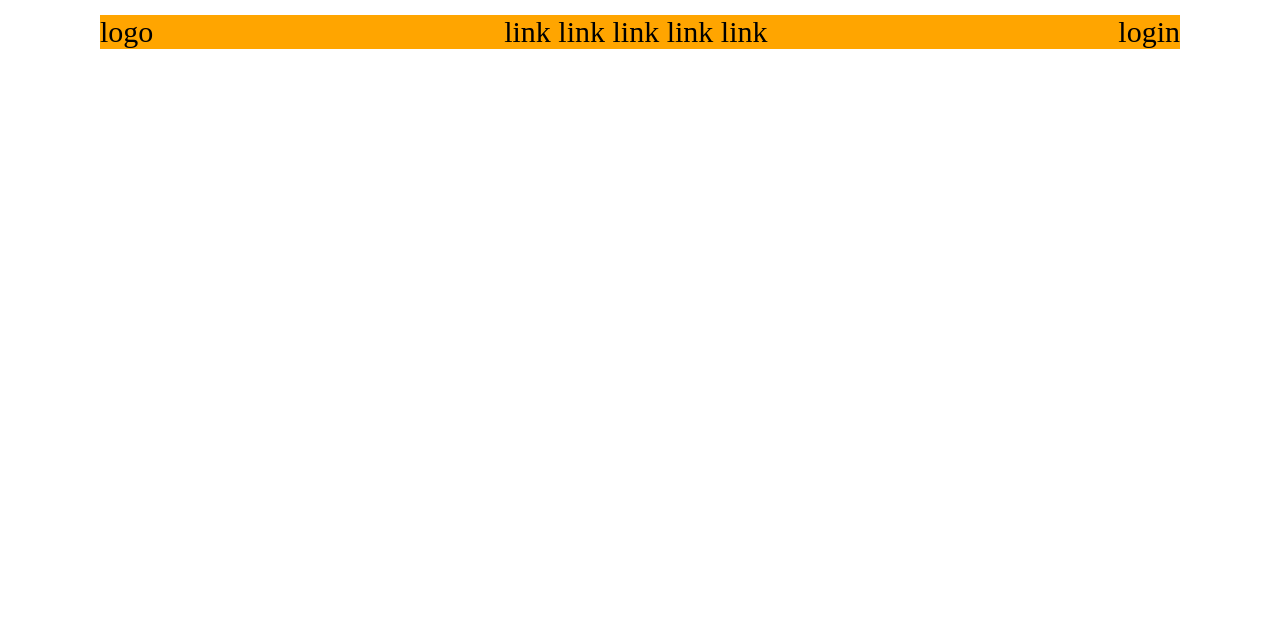
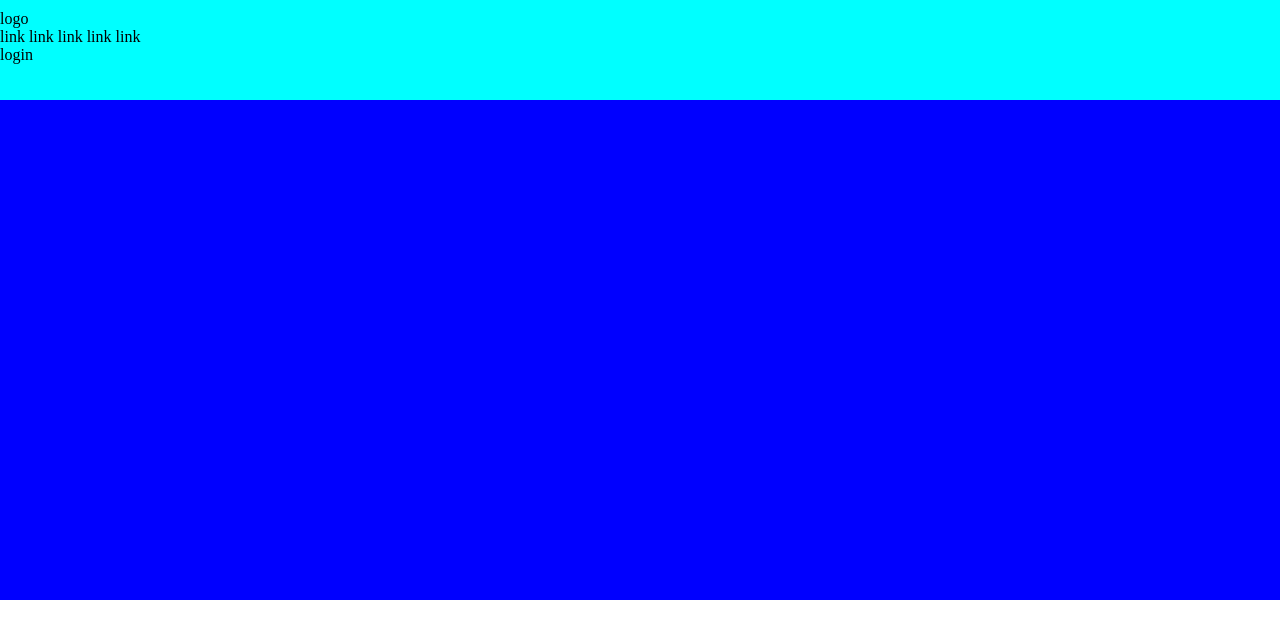
Before and after one commit to AlexT97x/htmlcss-struttura-discord, a plain HTML site: page index.html in a window 1280 px wide. Drawn offline with Linux system fonts and the light colour scheme.

Commit message:
sistemazione jumbotron

```diff
--- a/css/style.css
+++ b/css/style.css
@@ -5,34 +5,39 @@
 }
 
 .header{
-    display: flex;
-    flex-direction: row;
-    background-color: orange;
-    margin-left: 100px;
-    margin-right: 100px;
-    margin-top: 15px;
-    margin-bottom: 15px;
-    justify-content: space-between;
+    background-color: aqua;
+    width: 100%;
+    height: 100px;
+    padding-top: 10px;
+
 }
 
-.logo{
-    font-size: 30px;
-}
-
-.link{
-    font-size: 30px;
-}
-
-.login{
-    font-size: 30px;
+.nav-bar{
+    margin-top: 5px;
+    margin-right: 150px;
+    padding-bottom: 20px;
+    margin-left: 150px;
+    display: flex;
+    justify-content: space-between;
+    background-color: orange;
 }
 
 .jumbotron{
     display: flex;
+    flex-direction: column;
+    width: 100%;
+    height: 500px;
     background-color: blue;
-    width: 1500px;
+
 }
 
-.contenitore{
+.container{
+    display: flex;
+    align-items: center;
+    background-color: pink;
+    margin-top: 30px;
+    margin-right: 350px;
+    padding-bottom: 400px;
+    margin-left: 350px;
 
 }
```
